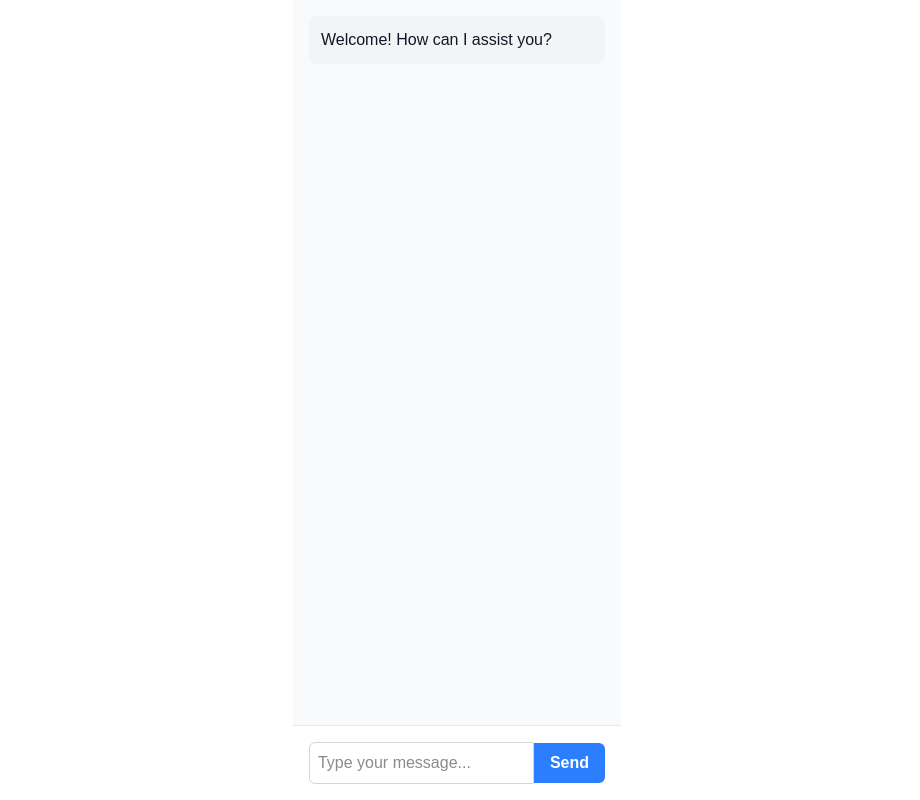
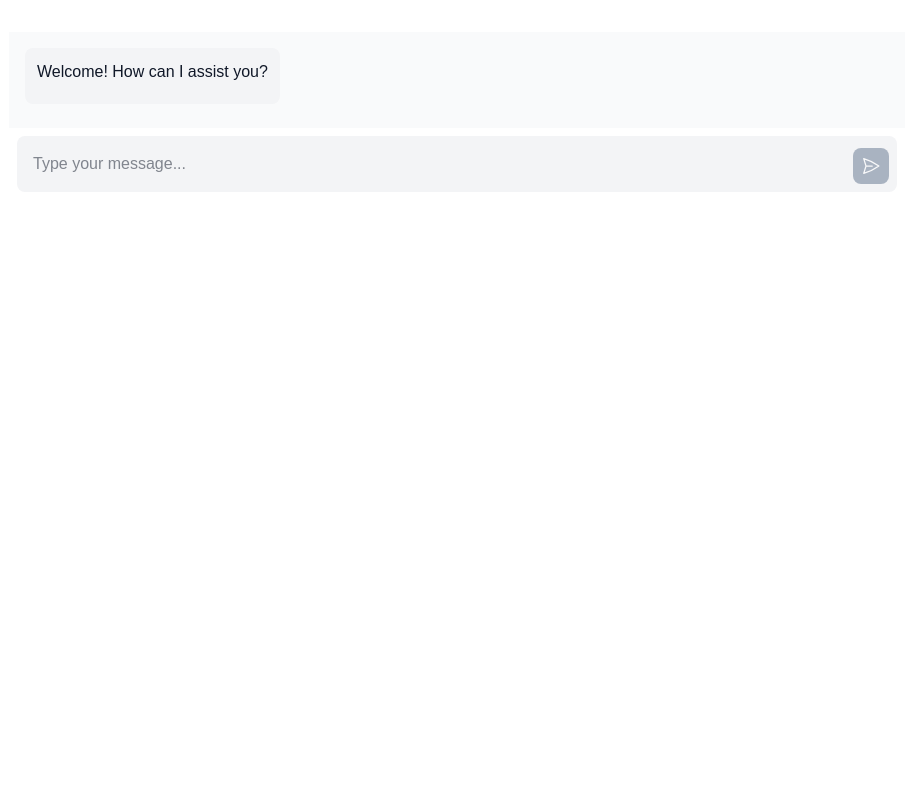
Before and after one commit to allanbrewer/mcp-agent, a Next.js app in the folder mcp-agent-app/: page / in a window 1280 px wide. Shown: the whole page, without its empty margins (183-1103 px from the left). Built offline with nearby package versions, Linux system fonts and the light colour scheme.

Commit message:
Initial adjustment to UI

```diff
--- a/mcp-agent-app/package.json
+++ b/mcp-agent-app/package.json
@@ -13,7 +13,10 @@
     "dotenv": "^16.4.7",
     "next": "15.3.0",
     "react": "^19.0.0",
-    "react-dom": "^19.0.0"
+    "react-dom": "^19.0.0",
+    "react-markdown": "^10.1.0",
+    "react-textarea-autosize": "^8.5.9",
+    "remark-gfm": "^4.0.1"
   },
   "devDependencies": {
     "@eslint/eslintrc": "^3",
--- a/mcp-agent-app/src/components/ChatInput.tsx
+++ b/mcp-agent-app/src/components/ChatInput.tsx
@@ -1,4 +1,5 @@
 import React from 'react';
+import TextareaAutosize from 'react-textarea-autosize'; // Import the component
 
 interface ChatInputProps {
     value: string;
@@ -7,30 +8,48 @@ interface ChatInputProps {
 }
 
 const ChatInput: React.FC<ChatInputProps> = ({ value, onChange, onSend }) => {
-    const handleInputChange = (event: React.ChangeEvent<HTMLInputElement>) => {
+    const handleInputChange = (event: React.ChangeEvent<HTMLTextAreaElement>) => { // Changed to HTMLTextAreaElement
         onChange(event.target.value);
     };
 
     const handleSendClick = () => {
+        if (value.trim()) { // Prevent sending empty messages
             onSend(value);
+        }
+    };
+
+    const handleKeyDown = (event: React.KeyboardEvent<HTMLTextAreaElement>) => {
+        // Send on Enter key press, but allow Shift+Enter for new lines
+        if (event.key === 'Enter' && !event.shiftKey) {
+            event.preventDefault(); // Prevent default Enter behavior (new line)
+            handleSendClick();
+        }
     };
 
     return (
-        <div className="p-4 bg-white border-t border-gray-200 flex items-center">
-            <input
-                type="text"
+        // Container for the input area - removed top border, added padding, rounded corners, and background
+        <div className="p-2 bg-white dark:bg-gray-800">
+            <div className="flex items-end p-2 bg-gray-100 dark:bg-gray-700 rounded-lg">
+                <TextareaAutosize
+                    minRows={1} // Start with a single row
+                    maxRows={6} // Limit vertical expansion
                     placeholder="Type your message..."
-                className="flex-grow p-2 border border-gray-300 rounded-l-md focus:outline-none focus:ring-2 focus:ring-blue-500 focus:border-transparent"
+                    className="flex-grow p-2 bg-transparent text-gray-900 dark:text-gray-100 dark:placeholder-gray-400 focus:outline-none resize-none overflow-y-auto" // Removed border, added resize-none
                     value={value}
                     onChange={handleInputChange}
-                onKeyDown={(e) => { if (e.key === 'Enter') handleSendClick(); }} // Optional: Send on Enter key
+                    onKeyDown={handleKeyDown} // Use the updated handler
                 />
                 <button
-                className="bg-blue-500 hover:bg-blue-600 text-white font-bold py-2 px-4 rounded-r-md"
+                    className="ml-2 p-2 bg-slate-500 hover:bg-slate-600 dark:bg-slate-600 dark:hover:bg-slate-700 text-white font-semibold rounded-lg disabled:opacity-50" // Adjusted colors, padding, rounded corners, added disabled state
                     onClick={handleSendClick}
+                    disabled={!value.trim()} // Disable button if input is empty
                 >
-                Send
+                    {/* Simple Send Icon (SVG or similar could be used here) */}
+                    <svg xmlns="http://www.w3.org/2000/svg" fill="none" viewBox="0 0 24 24" strokeWidth={1.5} stroke="currentColor" className="w-5 h-5">
+                        <path strokeLinecap="round" strokeLinejoin="round" d="M6 12 3.269 3.125A59.769 59.769 0 0 1 21.485 12 59.768 59.768 0 0 1 3.27 20.875L5.999 12Zm0 0h7.5" />
+                    </svg>
                 </button>
+            </div>
         </div>
     );
 };
--- a/mcp-agent-app/src/components/ChatInterface.tsx
+++ b/mcp-agent-app/src/components/ChatInterface.tsx
@@ -53,9 +53,9 @@ const ChatInterface: React.FC = () => {
     };
 
     return (
-        <div className="flex flex-col h-screen bg-gray-50">
+        <div className="flex flex-col w-full max-w-4xl my-8 bg-gray-50 dark:bg-gray-900">
             {/* Message display area */}
-            <div className="flex-grow overflow-y-auto p-4 space-y-4">
+            <div className="flex flex-col items-center flex-grow overflow-y-auto p-4 space-y-4"> {/* Added flex flex-col items-center */}
                 {messages.map((msg, index) => (
                     <Message key={index} sender={msg.sender} text={msg.text} />
                 ))}
--- a/mcp-agent-app/src/components/Message.tsx
+++ b/mcp-agent-app/src/components/Message.tsx
@@ -1,4 +1,6 @@
 import React from 'react';
+import ReactMarkdown from 'react-markdown';
+import remarkGfm from 'remark-gfm';
 
 interface MessageProps {
     sender: 'user' | 'llm';
@@ -6,13 +8,68 @@ interface MessageProps {
 }
 
 const Message: React.FC<MessageProps> = ({ sender, text }) => {
-    const bgColor = sender === 'user' ? 'bg-blue-100' : 'bg-gray-100';
-    const alignment = sender === 'user' ? 'self-end' : 'self-start';
-    const textColor = sender === 'user' ? 'text-blue-900' : 'text-gray-900';
+    const isUser = sender === 'user';
+
+    // Define base styles
+    const alignment = isUser ? 'self-end' : 'self-start';
+    // Adjusted max-width based on previous feedback
+    const baseClasses = 'max-w-xl md:max-w-2xl lg:max-w-3xl p-3 rounded-lg mb-2';
+
+    // Define light and dark mode styles conditionally
+    const userStyles = 'bg-blue-100 dark:bg-slate-700 text-gray-900 dark:text-gray-100';
+    const llmStyles = 'bg-gray-100 dark:bg-gray-800 text-gray-900 dark:text-gray-100';
+
+    const combinedClasses = `${baseClasses} ${alignment} ${isUser ? userStyles : llmStyles}`;
+
+    // Markdown component overrides for styling - Enhanced for spacing/indentation
+    const markdownComponents = {
+        // Headings: Add vertical margins
+        h1: ({ node, ...props }: any) => <h1 className="text-2xl font-bold my-4" {...props} />,
+        h2: ({ node, ...props }: any) => <h2 className="text-xl font-semibold my-3" {...props} />,
+        h3: ({ node, ...props }: any) => <h3 className="text-lg font-semibold my-2" {...props} />,
+        h4: ({ node, ...props }: any) => <h4 className="text-base font-semibold my-2" {...props} />,
+        h5: ({ node, ...props }: any) => <h5 className="text-sm font-semibold my-1" {...props} />,
+        h6: ({ node, ...props }: any) => <h6 className="text-xs font-semibold my-1" {...props} />,
+
+        // Lists: Add padding for indentation and margins
+        ul: ({ node, ...props }: any) => <ul className="list-disc pl-6 my-2" {...props} />,
+        ol: ({ node, ...props }: any) => <ol className="list-decimal pl-6 my-2" {...props} />,
+        li: ({ node, ...props }: any) => <li className="mb-1" {...props} />,
+
+        // Code Blocks: Keep previous styling
+        pre: ({ node, ...props }: any) => <pre className="bg-gray-200 dark:bg-gray-900 p-3 rounded my-2 overflow-x-auto text-sm font-mono text-gray-800 dark:text-gray-200" {...props} />,
+        code: ({ node, inline, className, children, ...props }: any) => {
+            const match = /language-(\w+)/.exec(className || '');
+            return !inline ? (
+                <code className={`block ${className || ''}`} {...props}>
+                    {children}
+                </code>
+            ) : (
+                <code className={`text-sm font-mono bg-gray-200 dark:bg-gray-700 rounded px-1 py-0.5 ${className || ''}`} {...props}>
+                    {children}
+                </code>
+            );
+        },
+        // Links: Keep previous styling
+        a: ({ node, ...props }: any) => <a className="text-blue-600 dark:text-blue-400 hover:underline" target="_blank" rel="noopener noreferrer" {...props} />,
+        // Paragraphs: Add slight bottom margin for spacing
+        p: ({ node, ...props }: any) => <p className="mb-2" {...props} />,
+    };
 
     return (
-        <div className={`max-w-xs md:max-w-md lg:max-w-lg p-3 rounded-lg mb-2 ${alignment} ${bgColor} ${textColor}`}>
-            {text}
+        <div className={combinedClasses}>
+            {isUser ? (
+                // Render user messages as plain text
+                <p className="whitespace-pre-wrap">{text}</p>
+            ) : (
+                // Render LLM messages using ReactMarkdown with enhanced components
+                <ReactMarkdown
+                    remarkPlugins={[remarkGfm]}
+                    components={markdownComponents}
+                >
+                    {text}
+                </ReactMarkdown>
+            )}
         </div>
     );
 };
```
Also changed, not shown: 1 other file (tests, documents, lock files or other folders). Lines whose indentation alone changed are shown as unchanged.
